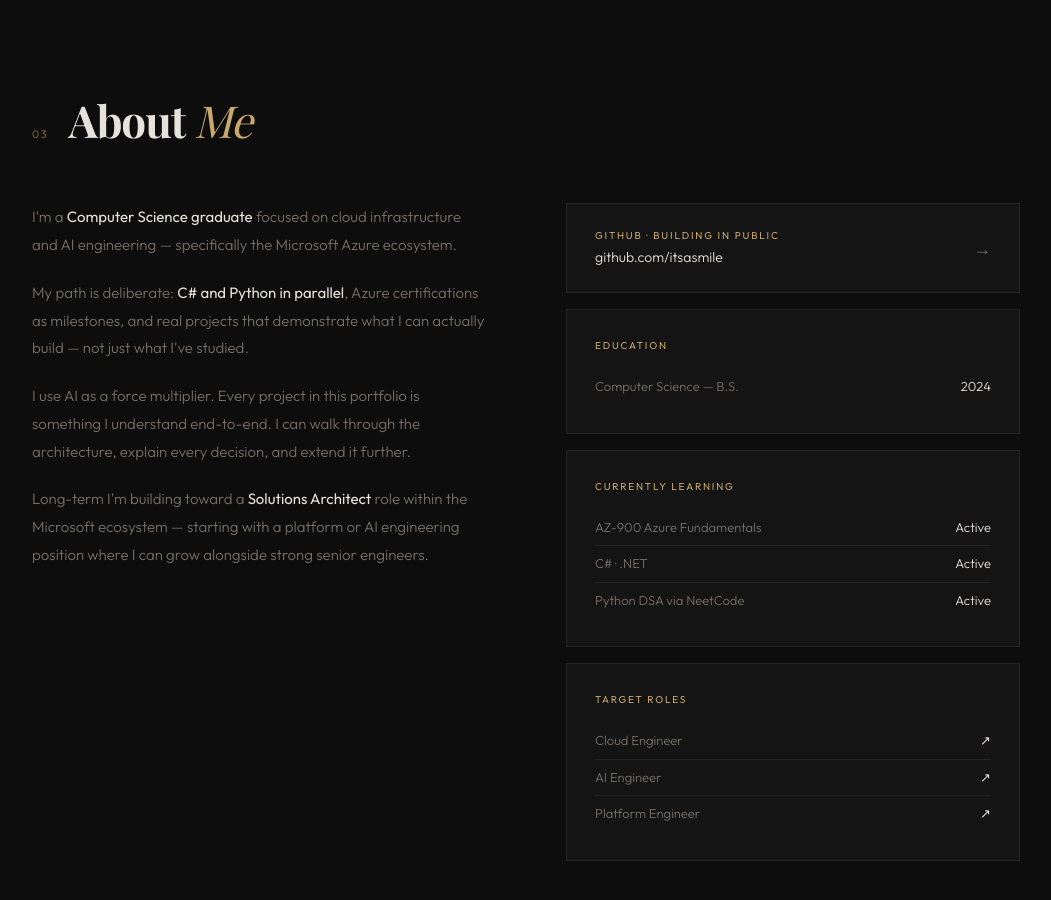
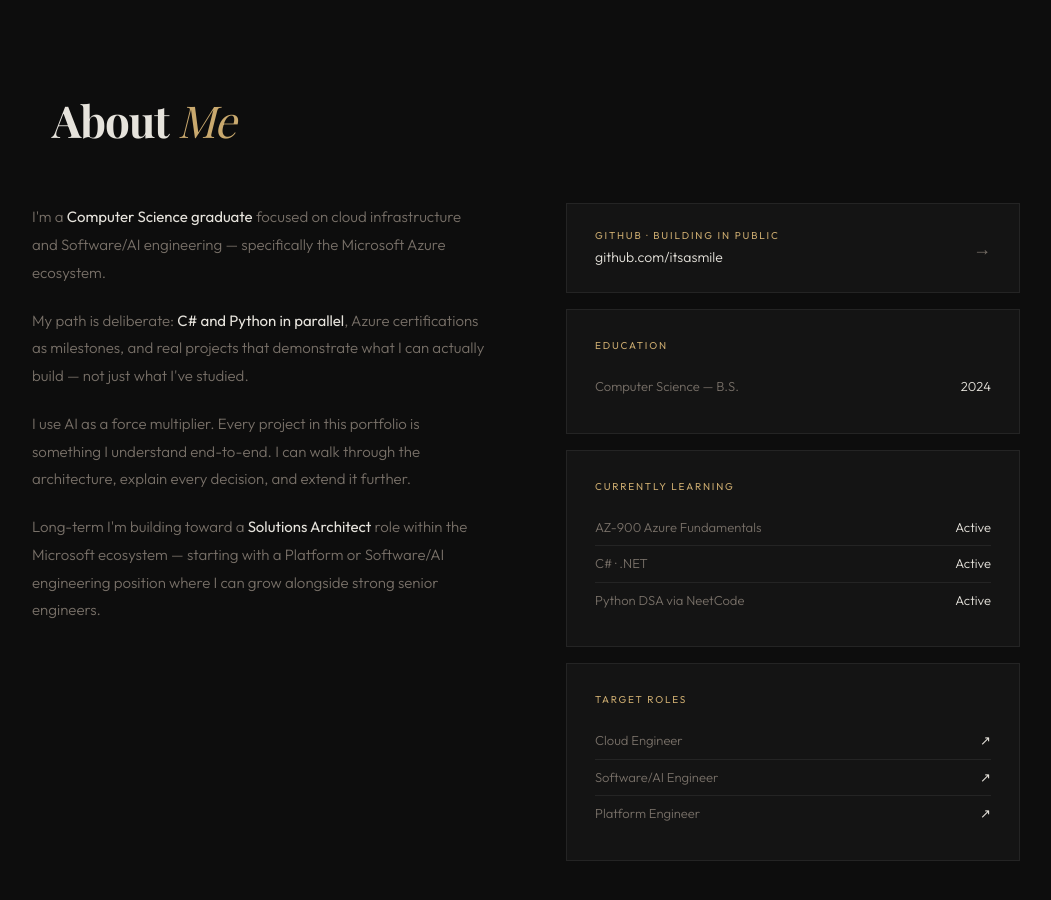
Before and after one commit to Itsasmile/Portfolio, a React (Vite) app: page / in a window 1280 px wide. Shown: the part 3060-3960 px from the top of the page, without its empty margins (114-1165 px from the left). Built offline with nearby package versions, Linux system fonts and the light colour scheme; a web font is replaced by a local one.

Commit message:
updated roles info

```diff
--- a/src/components/About.jsx
+++ b/src/components/About.jsx
@@ -4,16 +4,16 @@ import SectionHeader from './SectionHeader'
 export default function About() {
   return (
     <section id="about" className="max-w-[1100px] mx-auto px-14 py-24">
-      <SectionHeader number="03" title="About" italic="Me" />
+      <SectionHeader title="About" italic="Me" />
 
       <div className="grid md:grid-cols-2 gap-20 items-start">
         {/* Text */}
         <div className="flex flex-col gap-5 reveal">
           {[
-            <>I'm a <strong className="text-ink font-normal">Computer Science graduate</strong> focused on cloud infrastructure and AI engineering — specifically the Microsoft Azure ecosystem.</>,
+            <>I'm a <strong className="text-ink font-normal">Computer Science graduate</strong> focused on cloud infrastructure and Software/AI engineering — specifically the Microsoft Azure ecosystem.</>,
             <>My path is deliberate: <strong className="text-ink font-normal">C# and Python in parallel</strong>, Azure certifications as milestones, and real projects that demonstrate what I can actually build — not just what I've studied.</>,
             <>I use AI as a force multiplier. Every project in this portfolio is something I understand end-to-end. I can walk through the architecture, explain every decision, and extend it further.</>,
-            <>Long-term I'm building toward a <strong className="text-ink font-normal">Solutions Architect</strong> role within the Microsoft ecosystem — starting with a platform or AI engineering position where I can grow alongside strong senior engineers.</>,
+            <>Long-term I'm building toward a <strong className="text-ink font-normal">Solutions Architect</strong> role within the Microsoft ecosystem — starting with a Platform or Software/AI engineering position where I can grow alongside strong senior engineers.</>,
           ].map((text, i) => (
             <p key={i} className="text-[15px] text-muted leading-[1.85]">
               {text}
@@ -59,7 +59,7 @@ export default function About() {
               title: 'Target Roles',
               rows: [
                 { label: 'Cloud Engineer', value: '↗' },
-                { label: 'AI Engineer', value: '↗' },
+                { label: 'Software/AI Engineer', value: '↗' },
                 { label: 'Platform Engineer', value: '↗' },
               ],
             },
```
